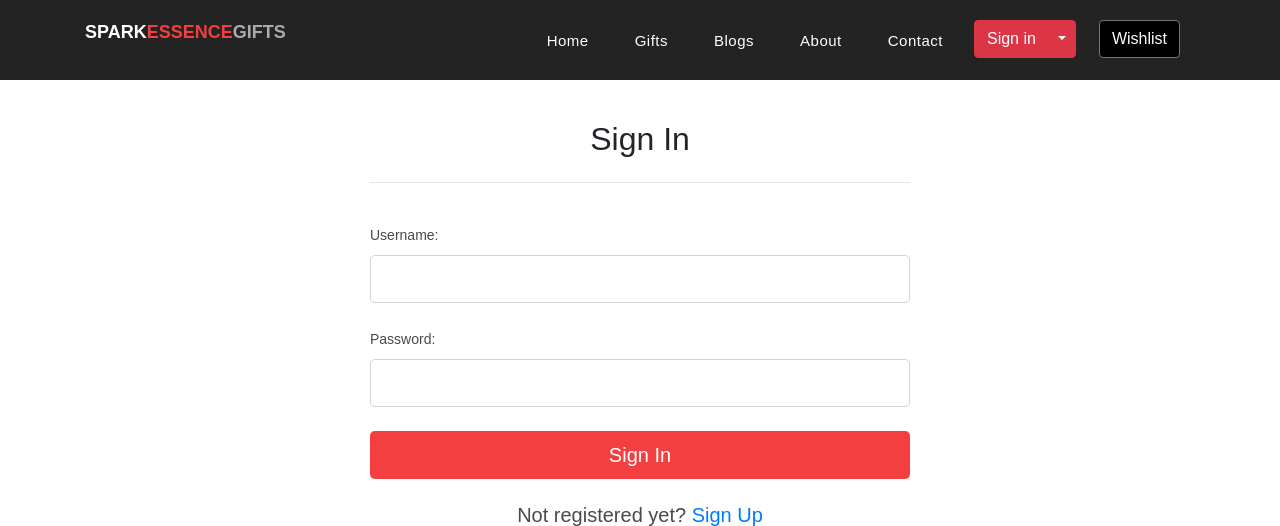
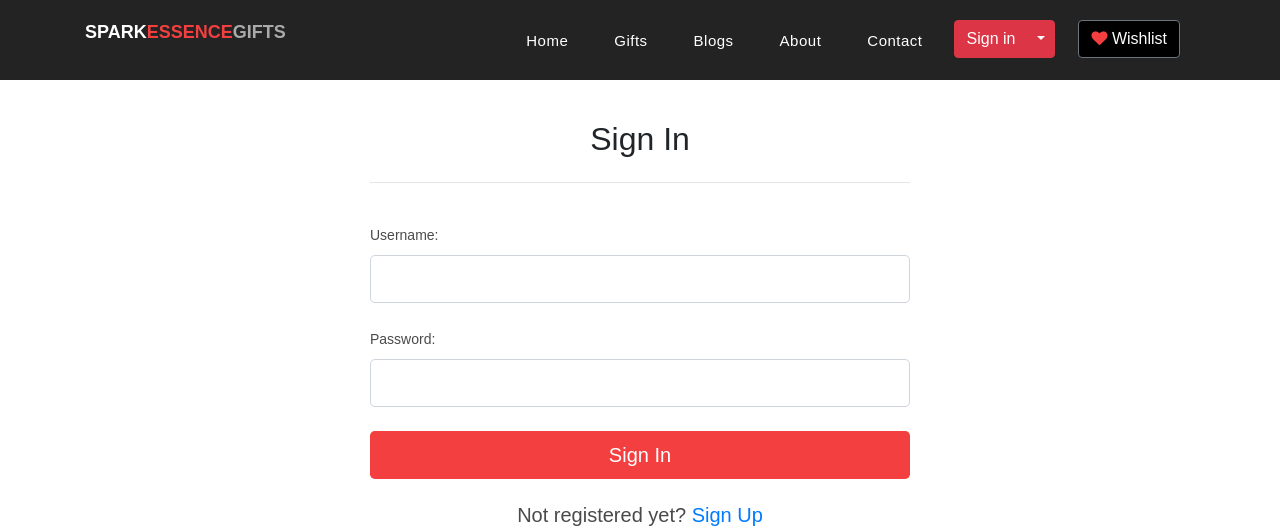
Before and after one commit to othnieladventurer/giftideas, a Django app: page /login/ in a window 1280 px wide. Shown: the top 526 px of the page. Run offline with Django 5.2, Linux system fonts and the light colour scheme; some libraries are stand-ins or nearby versions.

Commit message:
Preload lcp update

```diff
--- a/evergiftful/templates/evergiftful/base.html
+++ b/evergiftful/templates/evergiftful/base.html
@@ -37,12 +37,25 @@
 
 
     <!-- Additional CSS Files -->
-    <link rel="preload" href="{% static 'css/fontawesome.css' %}">
+    <link rel="preload" as="style" href="{% static 'css/fontawesome.css' %}">
+
     <link rel="stylesheet" href="{% static 'css/templatemo-sixteen.css' %}">
 
 
 
-    <link rel="preload" as="image" href="{% static 'images/slide-1.jpg' %}" type="image">
+    <link rel="preload" as="image" href="{% static 'images/slide-1.jpg' %}" type="image/jpeg">
+
+
+    <script>
+      // Dynamically apply the Font Awesome stylesheet after window load
+      window.onload = function() {
+          var styleSheet = document.createElement("link");
+          styleSheet.rel = "stylesheet";
+          styleSheet.href = "{% static 'css/fontawesome.css' %}";
+          document.head.appendChild(styleSheet);
+      };
+  </script>
+
 
 
 
--- a/evergiftful/templates/evergiftful/index.html
+++ b/evergiftful/templates/evergiftful/index.html
@@ -24,7 +24,7 @@
       <img
       srcset="{% static 'images/slide-1.jpg' %} 1200w,
               {% static 'images/slide-1.jpg' %} 800w,
-              {% static 'images/slide-1.jpg' %} 480w"
+              {% static 'images/slide-1-mobile.jpg' %} 480w"
       sizes="(min-width: 768px) 800px, 100vw"
       src="{% static 'images/slide-1-desktop.jpg' %}"
       style="width: 100%; height: 100vh; object-fit: cover;"
```
